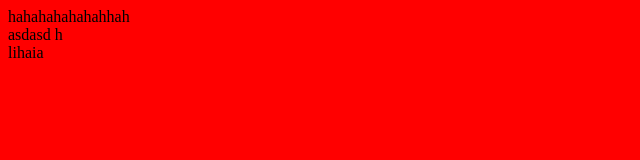
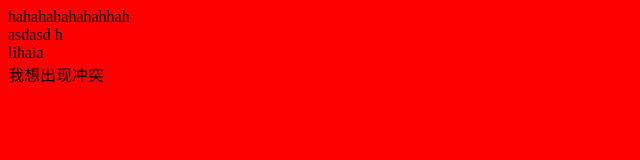
Before and after one commit to doc-cai/interesting, a plain HTML site: page index.html in a window 1280 px wide. Shown: the whole page, without its empty margins (0-640 px from the left). Drawn offline with Linux system fonts and the light colour scheme.

Commit message:
Update index.html

```diff
--- a/index.html
+++ b/index.html
@@ -18,6 +18,7 @@
     <div>asdasd h</div>
 
     <div>lihaia</div>
+    <div>我想出现冲突</div>
 
     <script>
         var arr = [];
```
